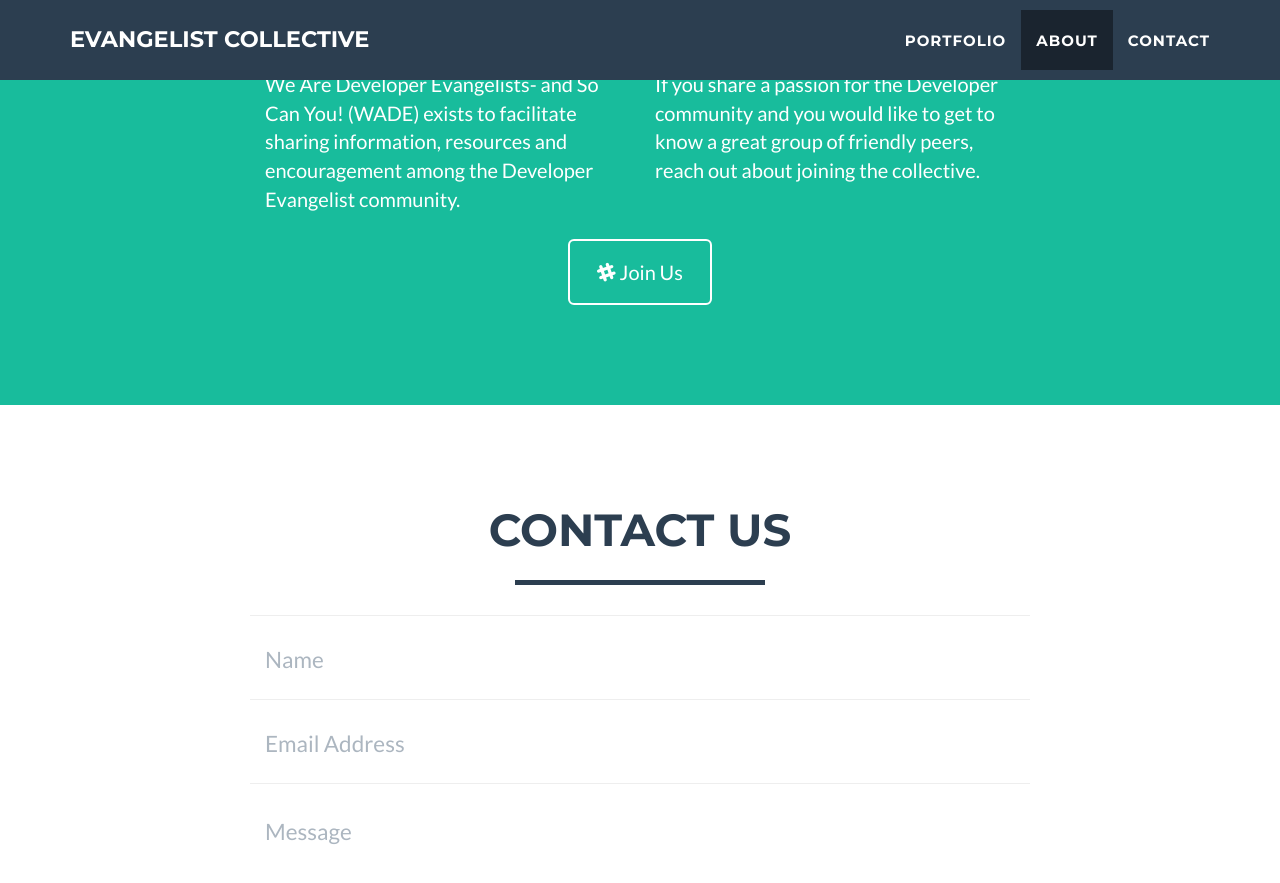
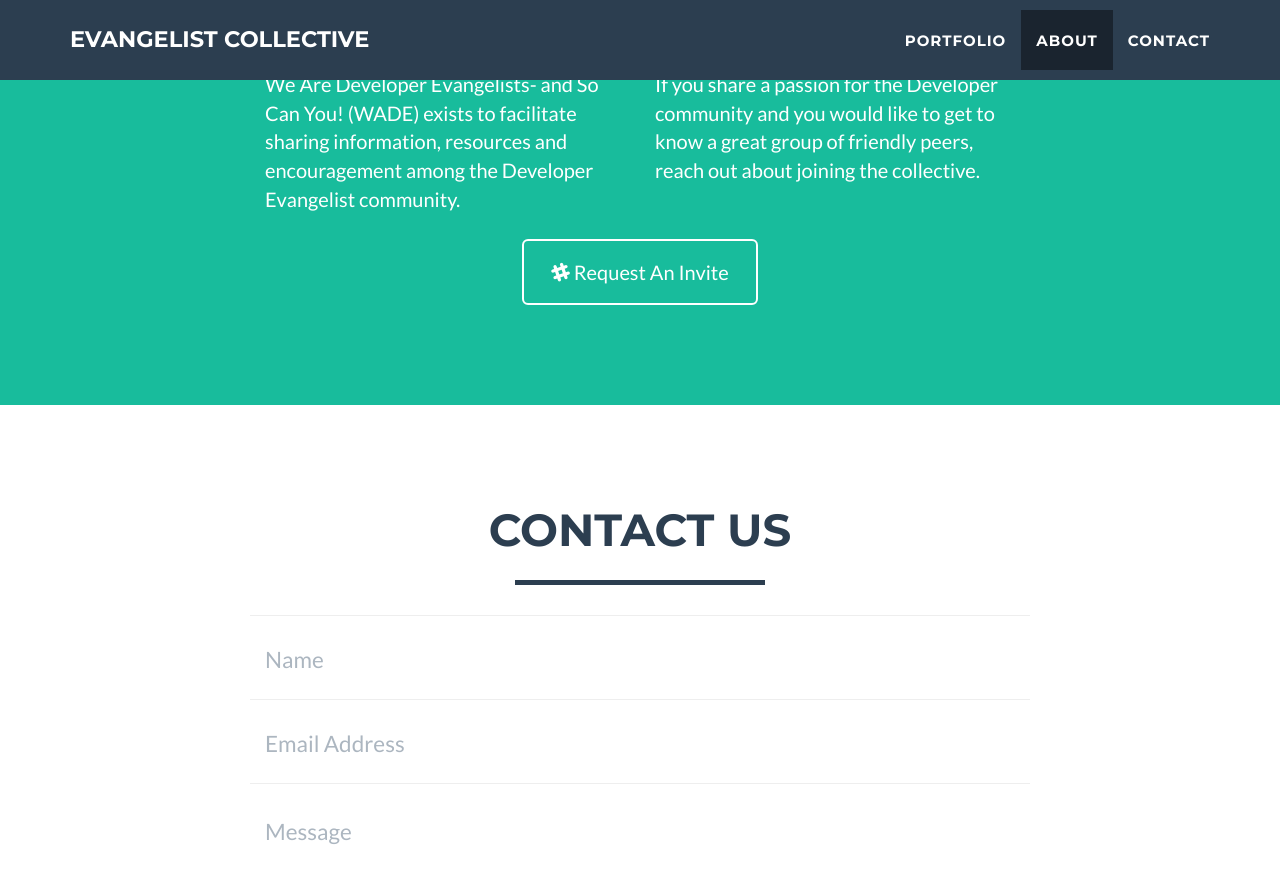
Before and after one commit to evangelistcollective/evangelistcollective.github.io, a Jekyll site: the page built from index.html, in a window 1280 px wide and 900 px high, scrolled down 1618 px. Shown: the top 883 px of the window. Built offline with Jekyll 4.4.1, drawn with Linux system fonts in a browser that asks for light colours.

Commit message:
remove slackin
Since it doesn't work with our use case.
Closes #9.

```diff
--- a/_includes/about.html
+++ b/_includes/about.html
@@ -16,10 +16,9 @@
                 </div>
                 <div class="col-lg-8 col-lg-offset-2 text-center">
                     <a href="http://goo.gl/forms/1d5PK0TCAI" class="btn btn-lg btn-outline">
-                        <i class="fa fa-slack"></i> Join Us
+                        <i class="fa fa-slack"></i> Request An Invite
                     </a>
                 </div>
             </div>
-            <script async defer src="https://evangelistcollective.herokuapp.com/slackin.js?large"></script>
         </div>
     </section>
```
